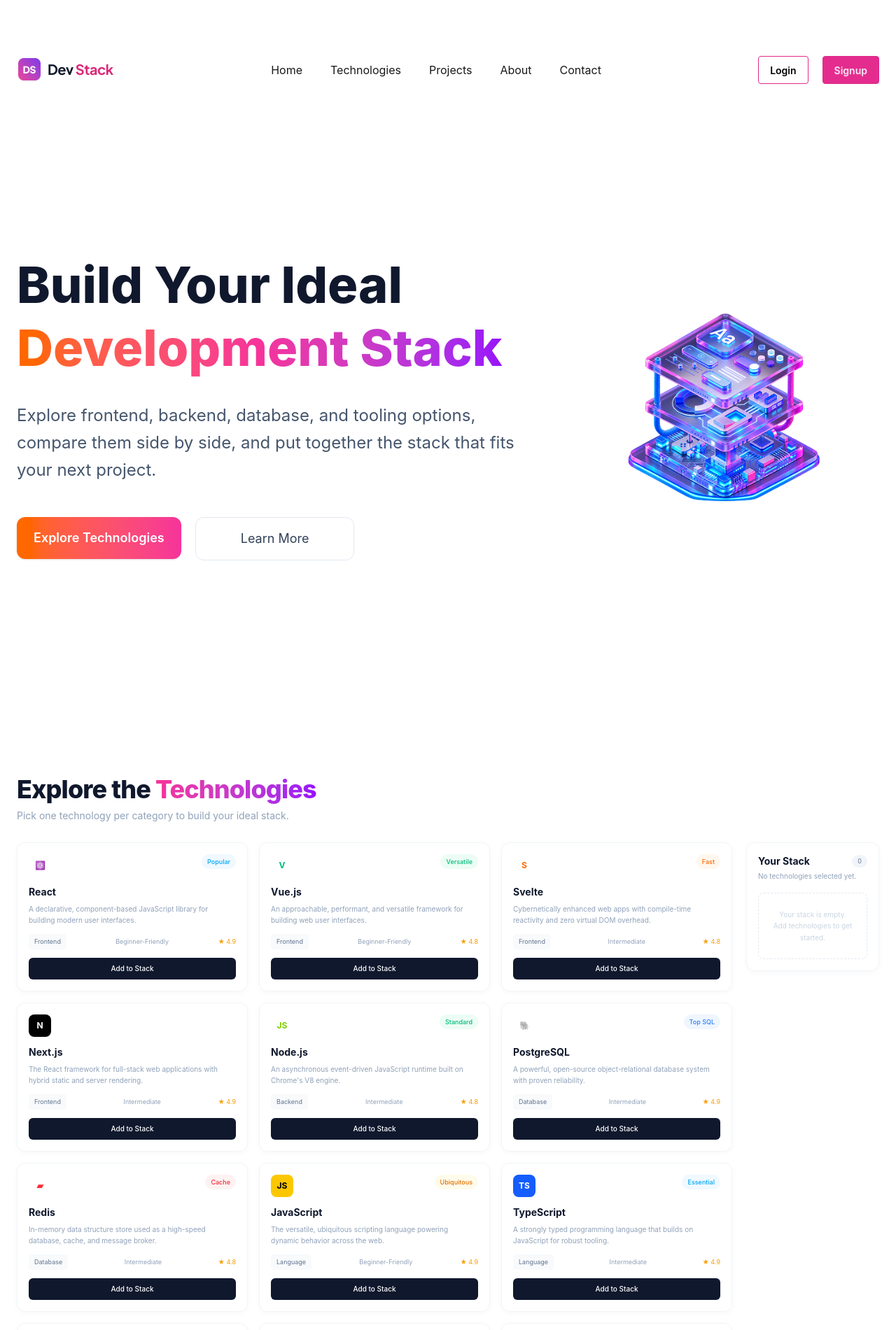
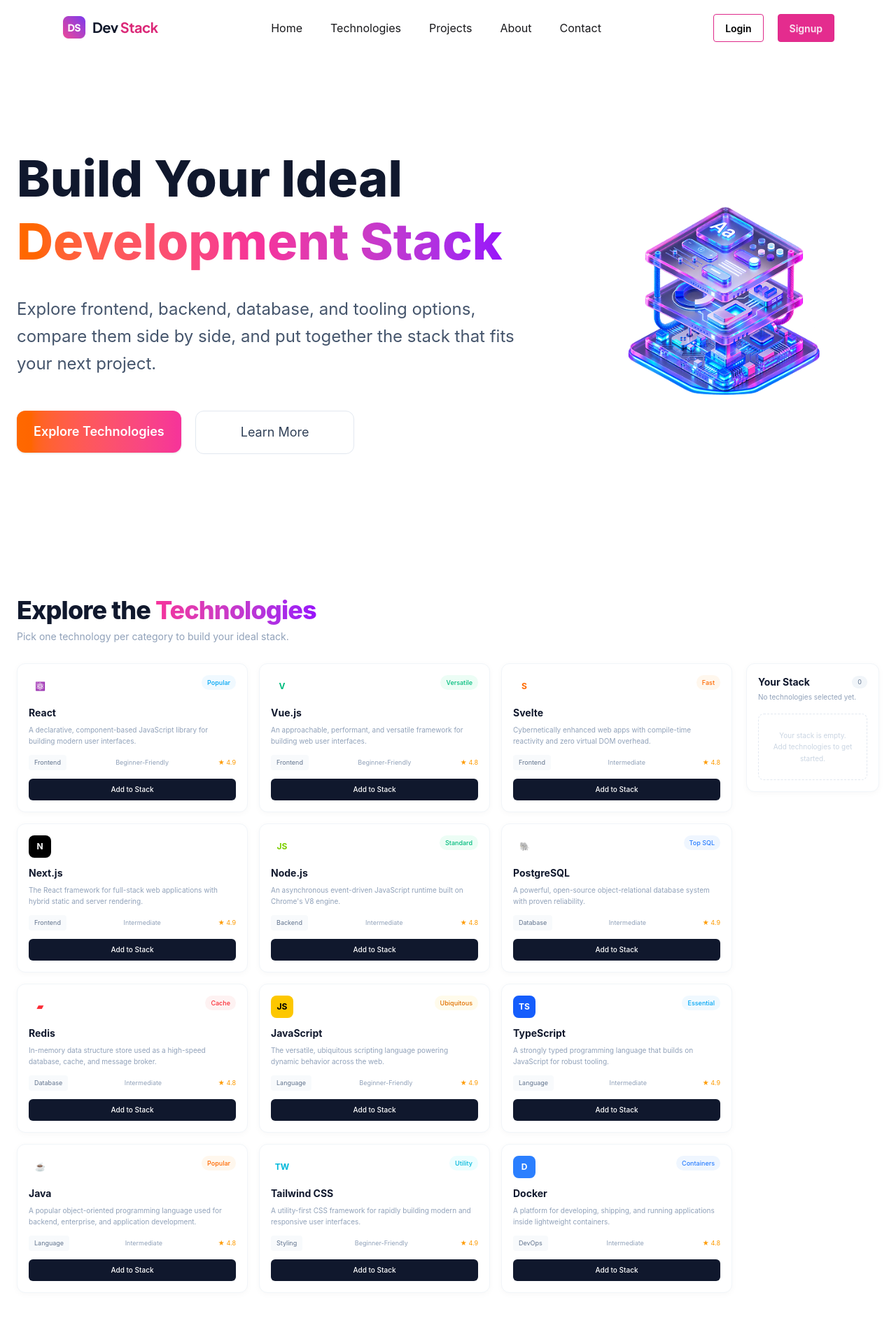
Before and after one commit to MahmudunNabi-N/Dev-Stack, a React (Vite) app: page / in a window 1280 px wide. Shown: the top 1901 px of the page at 70% size. Built offline with nearby package versions, Linux system fonts and the light colour scheme.

Commit message:
nav bar padding fix

```diff
--- a/src/components/Banner.tsx
+++ b/src/components/Banner.tsx
@@ -1,7 +1,7 @@
 import bannerStack from '../assets/banner-stack.png'
 const Banner = () => {
     return (
-       <section className="mx-auto max-w-[1280px] px-6 flex justify-between items-center sm:py-12 lg:grid-cols-2 lg:gap-8 lg:py-20">
+       <section className="mx-auto max-w-[1280px] px-6 flex justify-between items-center sm:py-12 lg:grid-cols-2 lg:gap-8 ">
       <div className="max-w-5xl">
         {/* Heading */}
         <h1 className="text-5xl font-extrabold leading-tight text-[#10182d] md:text-6xl lg:text-7xl">
--- a/src/components/Nav.tsx
+++ b/src/components/Nav.tsx
@@ -2,8 +2,9 @@ import Logo from '../assets/logo-text.png'
 
 const Nav = () => {
     return (
-        <nav className='sticky top-0 z-50 flex justify-between items-center mx-auto max-w-[1280px] px-6 py-10 sm:py-12 lg:grid-cols-2 lg:gap-8 lg:py-20 bg-white'>
-            <img src={Logo} alt="Logo" />
+        <nav className="sticky top-0 z-50 bg-white" >
+            <div className="mx-auto flex w-full max-w-[1200px] items-center justify-between px-5 py-5 sm:px-8 lg:px-12">
+                <img src={Logo} alt="Logo" />
          <ul className='flex gap-10 items-center'>
             <li><a href="/">Home</a></li>
             <li><a href="/">Technologies </a></li>
@@ -16,6 +17,7 @@ const Nav = () => {
          <button className="btn btn-active btn-secondary bg-white text-black">Login</button>
          <button className="btn btn-active btn-secondary">Signup</button>
         </div>
+            </div>
 
 
         </nav>
--- a/src/components/TechnologySection.tsx
+++ b/src/components/TechnologySection.tsx
@@ -217,9 +217,9 @@ const TechnologySection = () => {
   };
 
   return (
-    <section className="bg-white py-16">
+    <section className="bg-white py-6">
 
-      <div className="mx-auto max-w-[1280px] px-6 sm:py-12 lg:grid-cols-2 lg:gap-8 lg:py-20">
+      <div className="mx-auto max-w-[1280px] px-6 sm:py-12 lg:grid-cols-2 lg:gap-8">
 
         <div className="mb-7">
           <h2 className="text-3xl font-extrabold tracking-tight text-[#10182d] sm:text-4xl">
```
